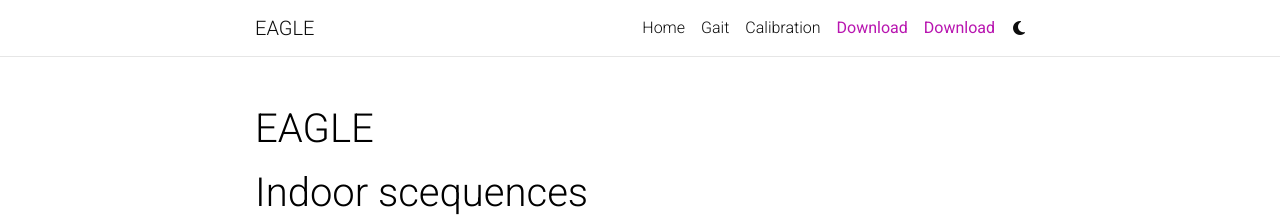
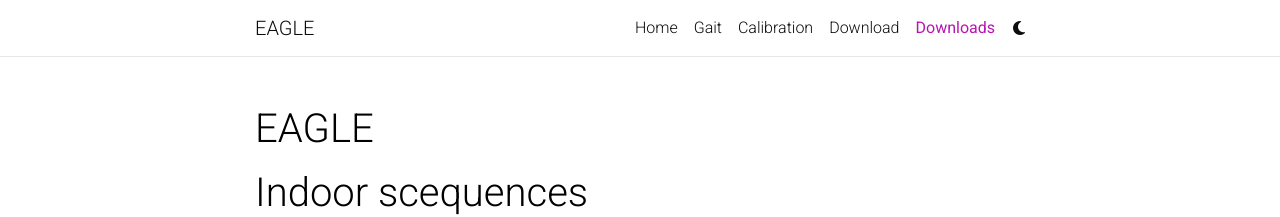
Before and after one commit to DARoSLab/cear, a Jekyll site: the page built from _pages/Downloads.md, in a window 1280 px wide. Shown: the top 217 px of the page. Built offline with Jekyll 4.4.1, drawn with Linux system fonts in a browser that asks for light colours; comment, search, counter and statistics services are not loaded; a style sheet for code colours, icons or effects is not loaded.

```diff
--- a/_pages/Downloads.md
+++ b/_pages/Downloads.md
@@ -1,7 +1,7 @@
 ---
 layout: about
-permalink: /Download/
-title: Download
+permalink: /Downloads/
+title: Downloads
 description: On this page, you can download the benchmark data as rosbag or use our toolbox to select data topics you are interested in to create customized data.
 nav: true
 nav_order: 5
```
